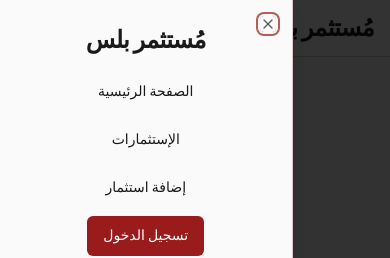
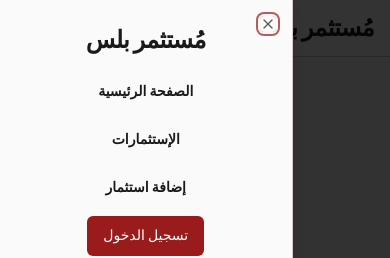
Before and after one commit to HassanAlabdulal/Mostathmer-plus, a Next.js app: page / in a window 390 px wide. Both pictures are taken after a click on the button 38 px from the left and 28 px from the top of the page. Shown: the top 258 px of the page. Built offline with nearby package versions, Linux system fonts and the light colour scheme.

Commit message:
enhance: change minor things

```diff
--- a/components/navbar.tsx
+++ b/components/navbar.tsx
@@ -91,7 +91,9 @@ export default function Navbar() {
                       key={label}
                       href={href}
                       onClick={() => setIsOpen(false)}
-                      className={buttonVariants({ variant: "ghost" })}
+                      className={`font-semibold text-lg ${buttonVariants({
+                        variant: "ghost",
+                      })}`}
                     >
                       {label}
                     </a>
```
